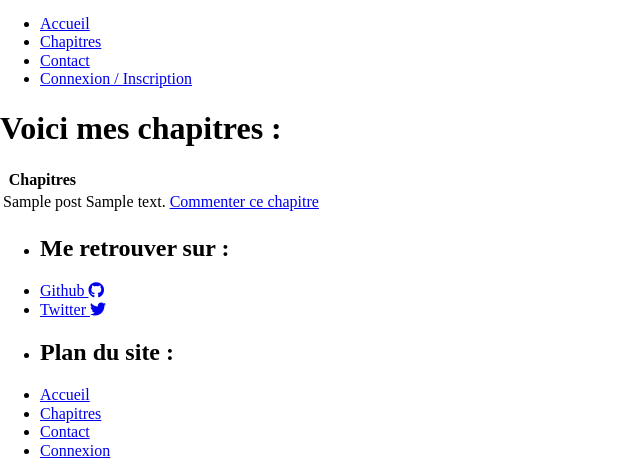
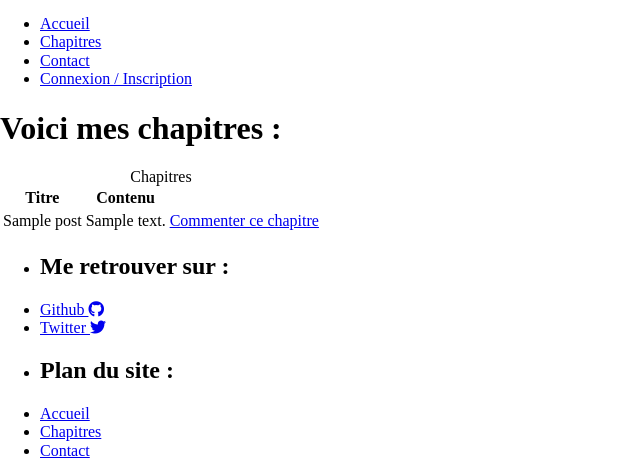
Before and after one commit to Matthias-Geslin/Project_4_Blog, a PHP site: template src/View/post.twig in a window 1280 px wide. Shown: the part 438-896 px from the top of the page, without its empty margins (0-640 px from the left). Run offline with PHP 8.4, Linux system fonts and the light colour scheme; the template is opened without the code that fills it: most values are stand-ins (such as "Sample title", 1, 10 or a date in 2020); style sheets or scripts are compiled from the project's sources; some libraries are stand-ins or nearby versions.

Commit message:
Reshape html elements

```diff
--- a/src/View/post.twig
+++ b/src/View/post.twig
@@ -8,17 +8,17 @@
 
 {% block content %}
     <h1>Voici mes chapitres :</h1>
-    <article class="posts">
+    <article>
       <table>
+        <caption>Chapitres</caption>
         <thead>
           <tr>
-            <th>Chapitres</th>
+            <th scope="col">Titre</th>
+            <th scope="col">Contenu</th>
           </tr>
         </thead>
-
         <tbody>
           {% for post in posts %}
-
           <tr>
             <td>{{ post.title }}</td>
             <td>{{ post.content | nl2br }}</td>
@@ -27,11 +27,7 @@
             </td>
           </tr>
           {% endfor %}
-
         </tbody>
-
       </table>
-
     </article>
-
 {% endblock %}
```
